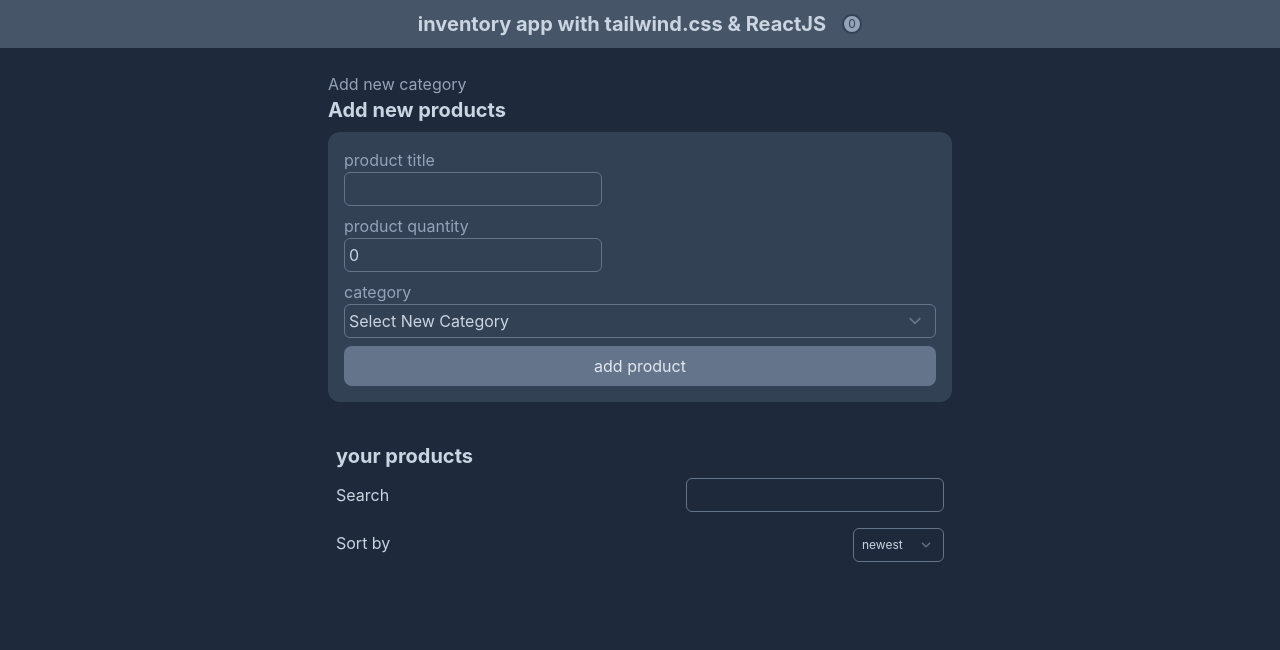
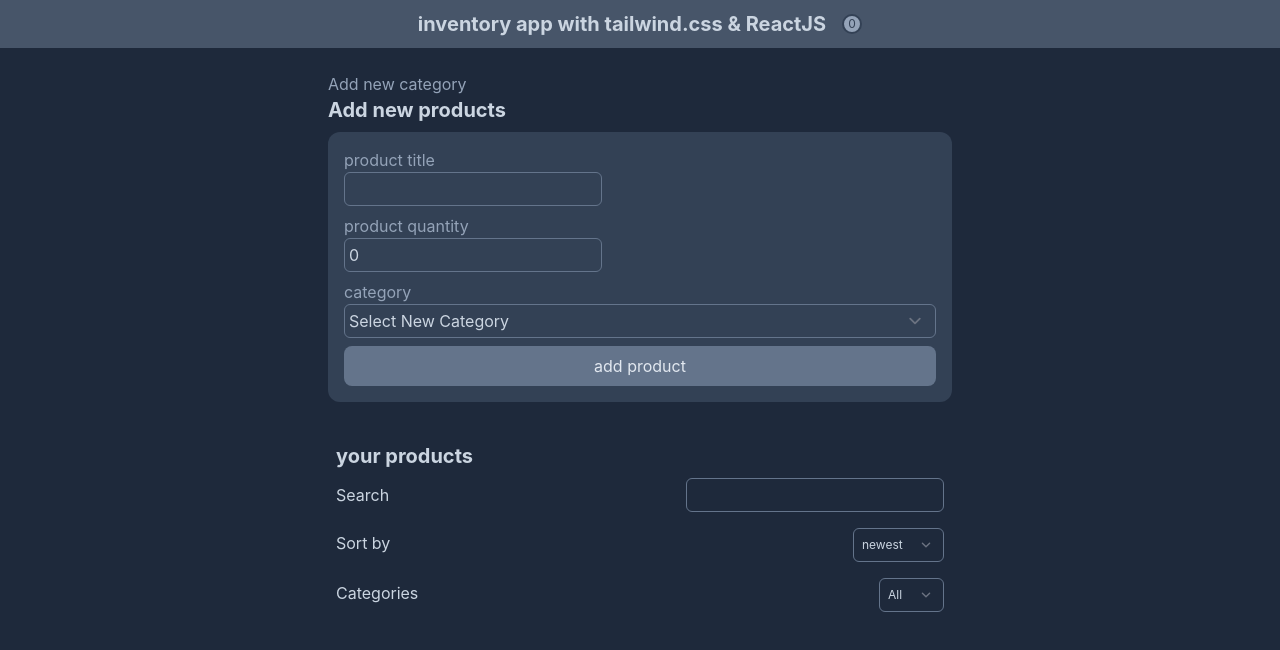
Before and after one commit to IsAmirMmd/inventory-app, a React (Create React App) app: page / in a window 1280 px wide. Shown: the top 650 px of the page. Built offline with nearby package versions, Linux system fonts and the light colour scheme.

Commit message:
filtering by category

```diff
--- a/src/App.js
+++ b/src/App.js
@@ -84,6 +84,7 @@ function App() {
             search={search}
             searchHandler={searchHandler}
             sortHandler={sortHandler}
+            categories={categories}
           />
           <ProductList
             products={filteredProduct}
--- a/src/components/FilterProduct.jsx
+++ b/src/components/FilterProduct.jsx
@@ -1,6 +1,14 @@
 import { useState } from "react";
 
-const FilterProduct = ({ searchHandler, sortHandler, sort, search }) => {
+const FilterProduct = ({
+  searchHandler,
+  sortHandler,
+  sort,
+  search,
+  categories,
+  category,
+  categoryHandler,
+}) => {
   return (
     <>
       <div id="SearchBox" className="flex justify-between items-baseline mb-4">
@@ -31,6 +39,31 @@ const FilterProduct = ({ searchHandler, sortHandler, sort, search }) => {
           </option>
         </select>
       </div>
+      <div className="flex justify-between items-baseline mb-4">
+        <span className="text-slate-300"> Categories </span>
+        <select
+          className="bg-transparent text-xs rounded-md pl-2 border border-slate-500 outline-0 text-slate-300"
+          name="SelectCategories"
+          id="SelectCategories"
+          value={category}
+          onChange={categoryHandler}
+        >
+          <option value="0" className="text-slate-700 bg-slate-200">
+            All
+          </option>
+          {categories.map((Category) => {
+            return (
+              <option
+                key={Category.id}
+                value={Category.id}
+                className="text-slate-700 bg-slate-200"
+              >
+                {Category.title}
+              </option>
+            );
+          })}
+        </select>
+      </div>
     </>
   );
 };
```
